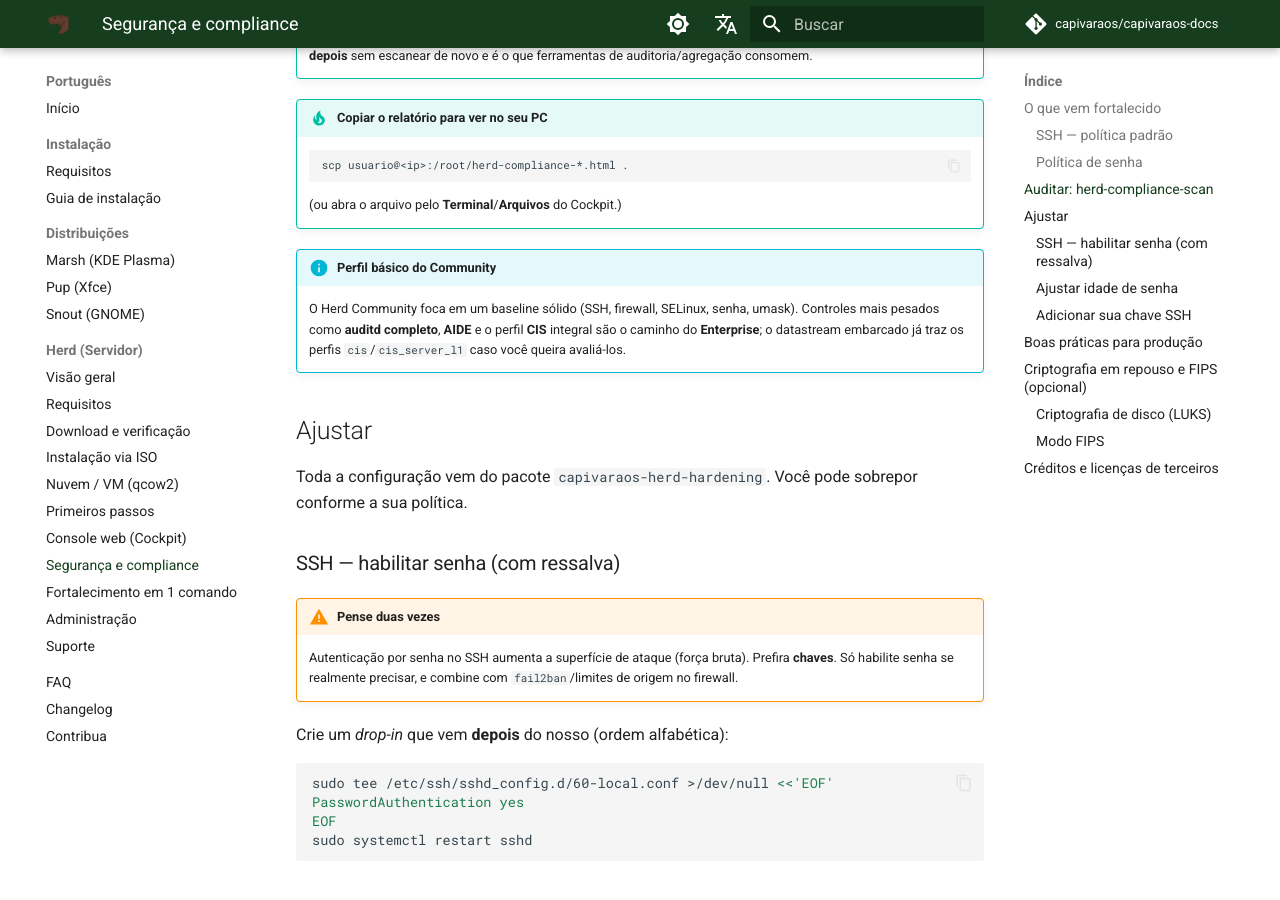
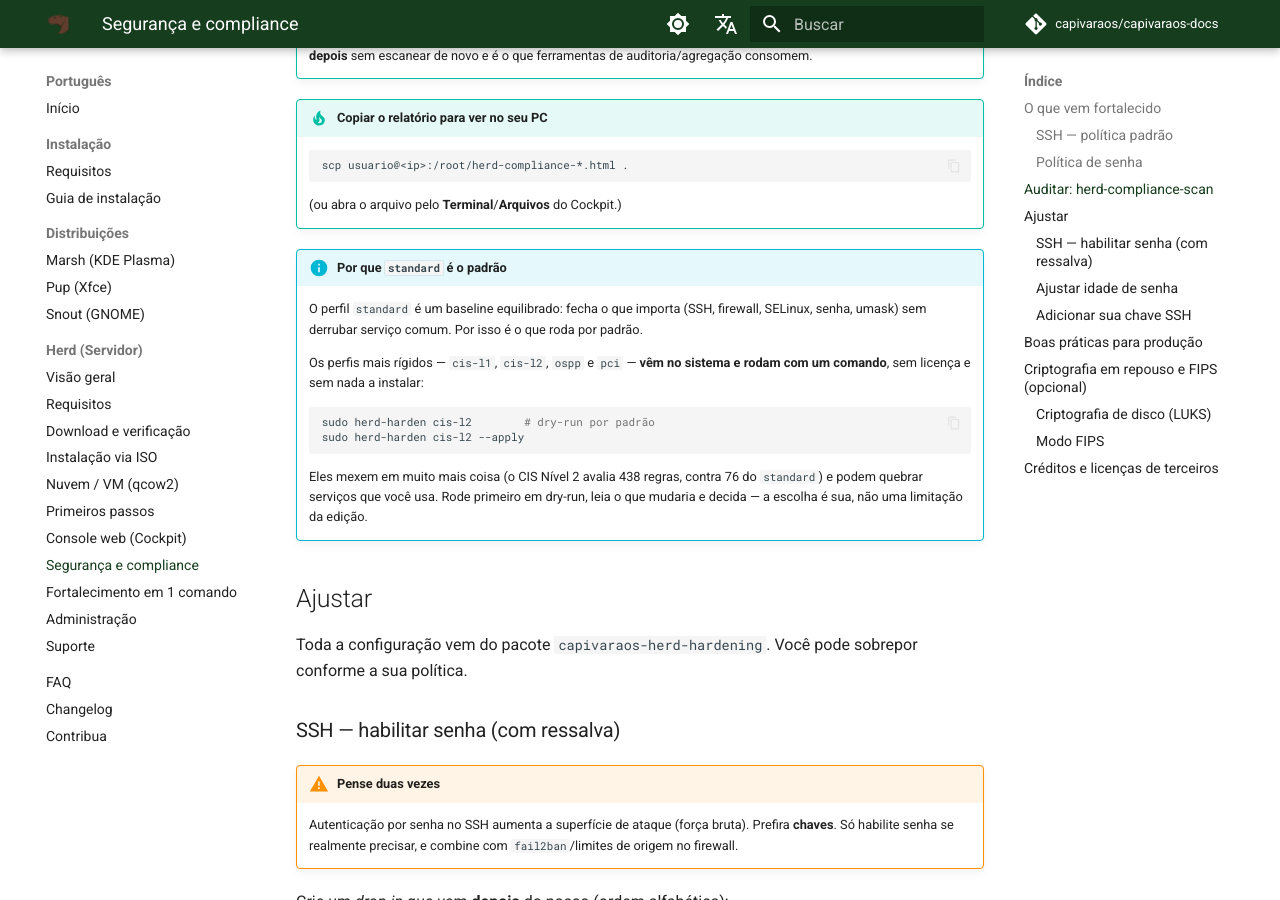
Before and after one commit to capivaraos/capivaraos-docs, an MkDocs documentation site: the page built from docs/pt/herd/seguranca.md, in a window 1280 px wide and 900 px high, scrolled down 1831 px. Built offline with MkDocs 1.6.1 and Material for MkDocs 9.7.7, drawn with Linux system fonts in a browser that asks for light colours; comment, search, counter and statistics services are not loaded.

Commit message:
fix(docs): os perfis CIS não são 'o caminho do Enterprise' — eles rodam no Community
A nota dizia que auditd completo, AIDE e o CIS integral eram o
caminho do Enterprise. Isso está errado, não só inconveniente:

- o herd-harden do Community aceita os cinco perfis, incluindo
  cis-l1 e cis-l2
- não há nenhuma verificação de licença na ferramenta
- a própria frase admitia que o datastream traz os perfis CIS

E contradizia o site, que afirma 'tudo na edição Community gratuita,
sem recursos bloqueados, sem chave de licença'. Um leitor que
comparasse os dois concluiria que alguém está mentindo.

A nota agora explica o que é verdade: 'standard' é padrão por ser um
baseline que não derruba serviço comum; os perfis rígidos vêm no
sistema e rodam com um comando. A diferença é impacto, avaliado por
quem administra — não limitação de edição.

Inclui o comando e a comparação de escopo (438 regras no CIS Nível 2
contra 76 no standard), números conferidos no datastream embarcado.

````diff
--- a/docs/pt/herd/seguranca.md
+++ b/docs/pt/herd/seguranca.md
@@ -78,11 +78,23 @@
     ```
     (ou abra o arquivo pelo **Terminal**/**Arquivos** do Cockpit.)
 
-!!! info "Perfil básico do Community"
-    O Herd Community foca em um baseline sólido (SSH, firewall, SELinux, senha,
-    umask). Controles mais pesados como **auditd completo**, **AIDE** e o perfil
-    **CIS** integral são o caminho do **Enterprise**; o datastream embarcado já
-    traz os perfis `cis`/`cis_server_l1` caso você queira avaliá-los.
+!!! info "Por que `standard` é o padrão"
+    O perfil `standard` é um baseline equilibrado: fecha o que importa (SSH,
+    firewall, SELinux, senha, umask) sem derrubar serviço comum. Por isso é o
+    que roda por padrão.
+
+    Os perfis mais rígidos — `cis-l1`, `cis-l2`, `ospp` e `pci` — **vêm no
+    sistema e rodam com um comando**, sem licença e sem nada a instalar:
+
+    ```bash
+    sudo herd-harden cis-l2        # dry-run por padrão
+    sudo herd-harden cis-l2 --apply
+    ```
+
+    Eles mexem em muito mais coisa (o CIS Nível 2 avalia 438 regras, contra 76
+    do `standard`) e podem quebrar serviços que você usa. Rode primeiro em
+    dry-run, leia o que mudaria e decida — a escolha é sua, não uma limitação
+    da edição.
 
 ## Ajustar
 
````
Also changed, not shown: docs/en/herd/security.md (+16 -5 lines).
